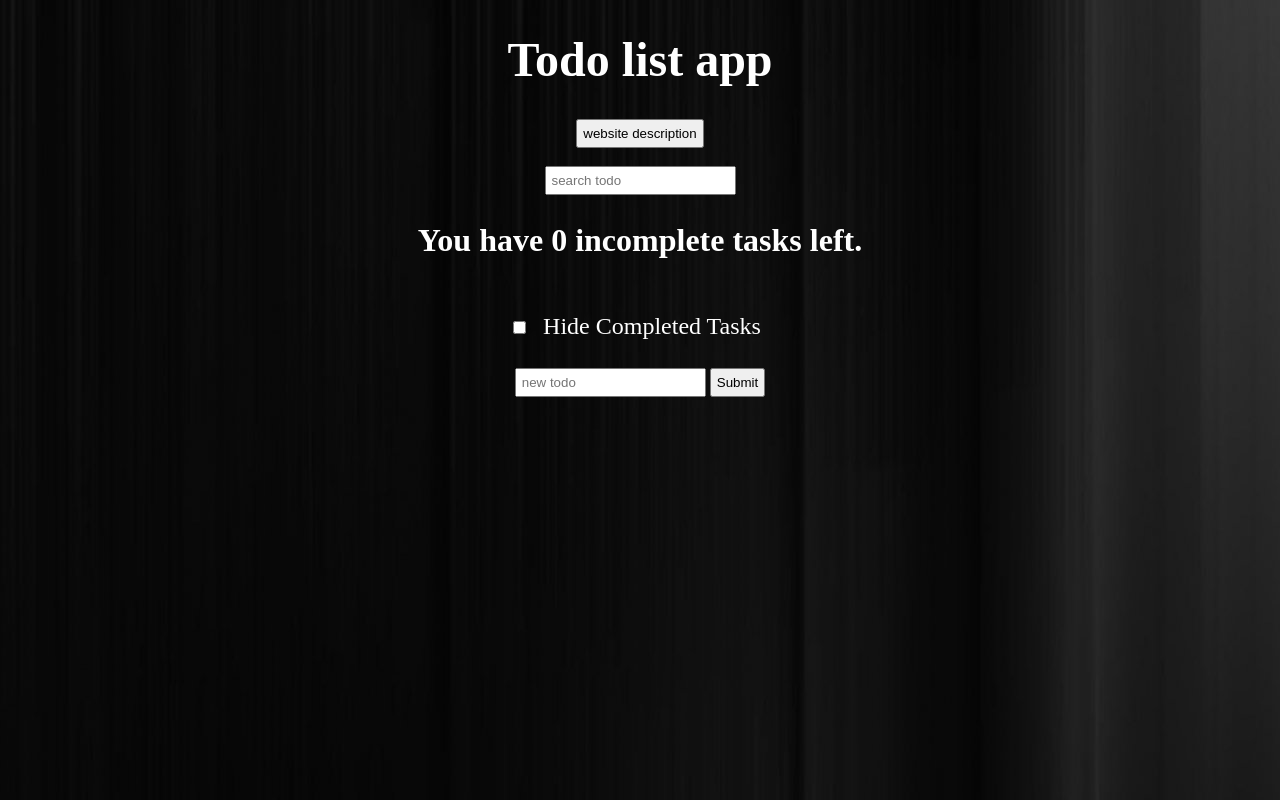
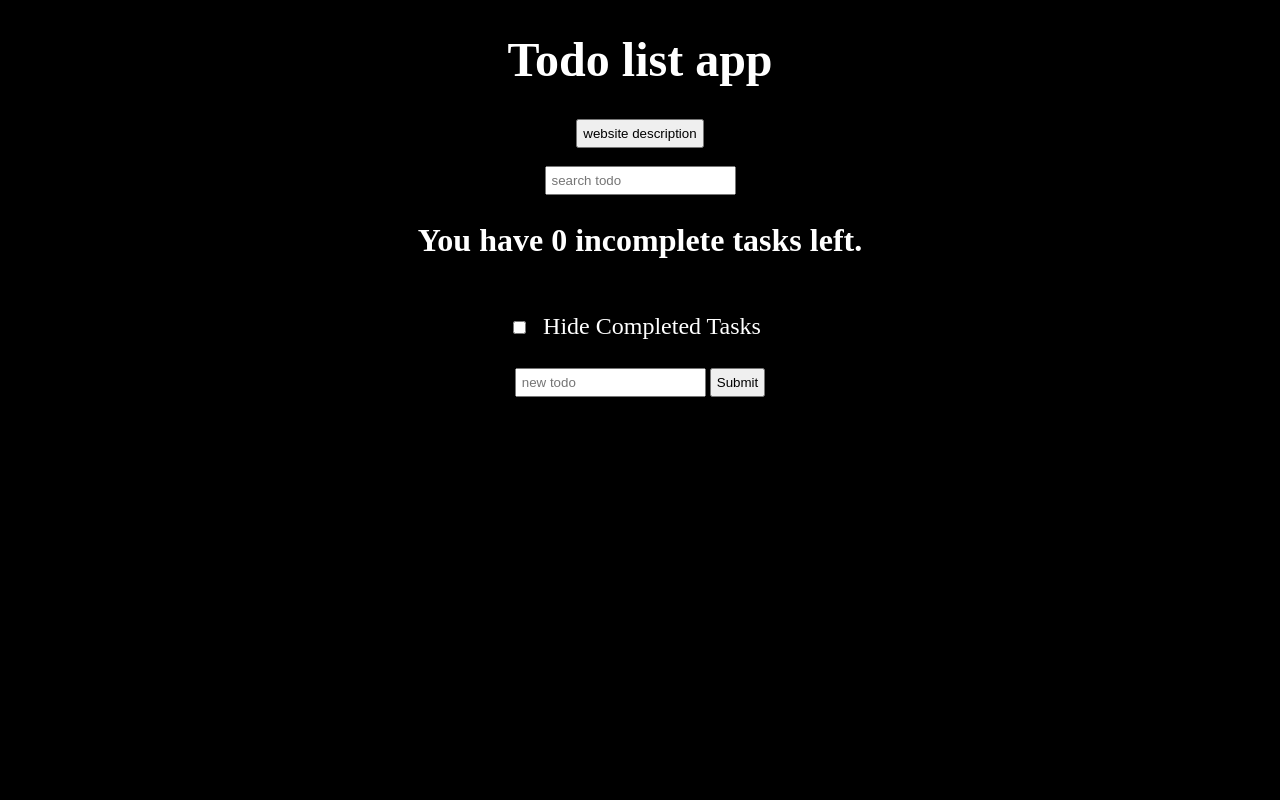
Before and after one commit to samirtoubache/todo-app, a plain HTML site: page index.html in a window 1280 px wide. Drawn offline with Linux system fonts and the light colour scheme.

Commit message:
replaced background image with plain black background

```diff
--- a/styles.css
+++ b/styles.css
@@ -3,8 +3,8 @@ html {
 }
 
 body {
-    background-image: url('black-background.jpg');
     color: #FFFFFF;
+    background-color: #000000;
     text-align: center;
 }
 
```
Also changed, not shown: black-background.jpg (deleted).
